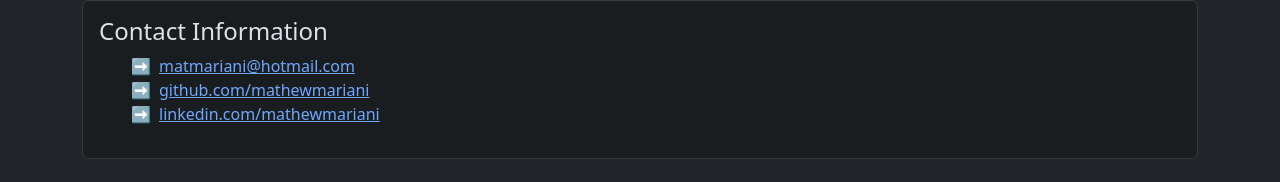
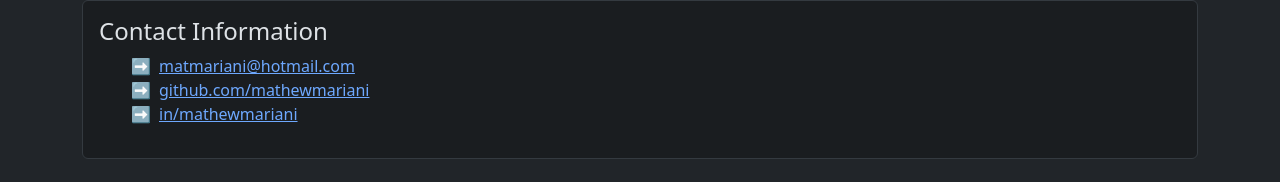
Before and after one commit to mathewmariani/mathewmariani.github.io, an Astro site: page /resume in a window 1280 px wide. Shown: the part 118-300 px from the top of the page. Built offline with nearby package versions, Linux system fonts and the light colour scheme; Astro itself is replaced by a stand-in of ours.

Commit message:
Fixed broken LinkedIn link

```diff
--- a/src/pages/resume.astro
+++ b/src/pages/resume.astro
@@ -12,7 +12,7 @@
       <ul class="list">
         <li><a href="mailto:matmariani@hotmail.com">matmariani@hotmail.com</a></li>
         <li><a href="https://github.com/mathewmariani">github.com/mathewmariani</a></li>
-        <li><a href="https://linkedin.com/mathewmariani">linkedin.com/mathewmariani</a></li>
+        <li><a href="https://linkedin.com/in/mathewmariani">in/mathewmariani</a></li>
       </ul>
     </div>
   </article>
```
